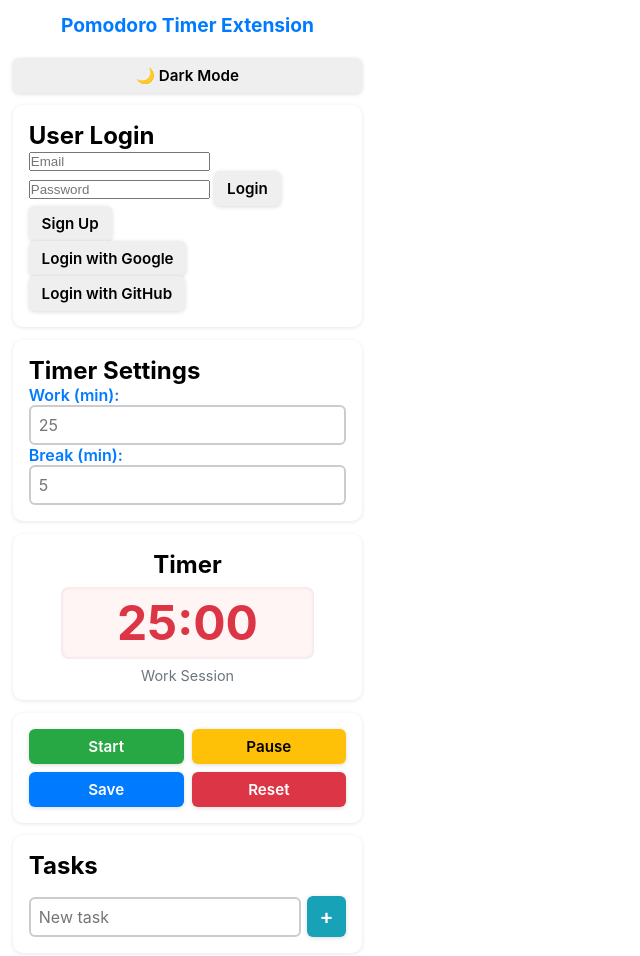
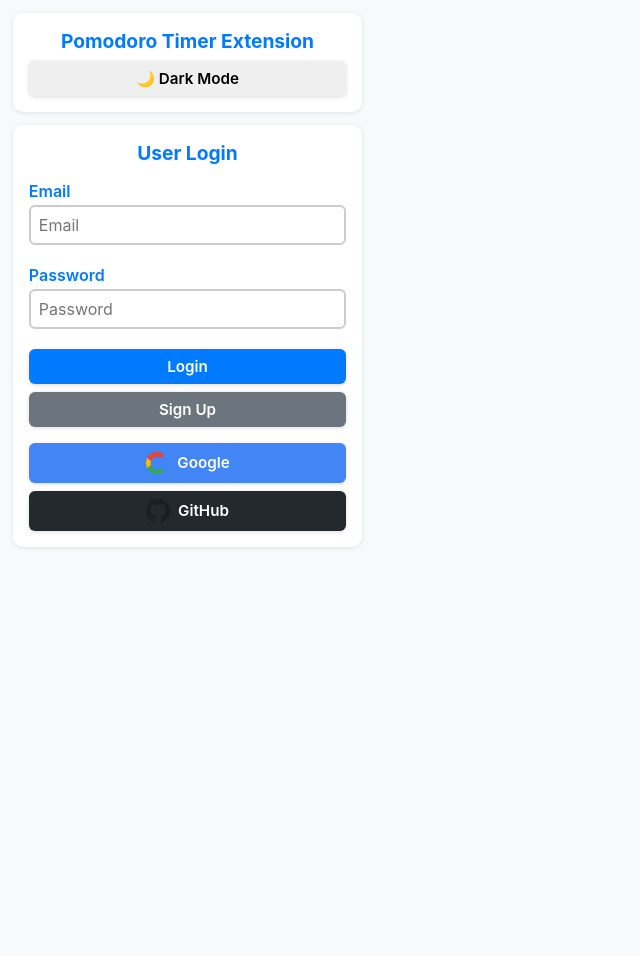
Before and after one commit to alok-38/poomodoro, a browser extension: page index.html in a window 1280 px wide. Shown: the whole page, without its empty margins (0-640 px from the left). After the commit the page ends 800 px from the top, so only its background shows below. Drawn offline with Linux system fonts and the light colour scheme; files whose address does not match are found by name.

Commit message:
Testing login using dummy validation

```diff
--- a/index.html
+++ b/index.html
@@ -4,42 +4,58 @@
 <head>
     <meta charset="UTF-8">
     <meta name="viewport" content="width=device-width, initial-scale=1.0">
-    <title>Pomodoro Timer Chrome Extension</title>
+    <title>Pomodoro Timer Extension</title>
     <link rel="stylesheet" href="styles/main.css">
     <script src="scripts/timer.js" defer></script>
     <script src="scripts/dark-mode.js" defer></script>
 </head>
 
 <body>
-    <header>
+
+    <body>
+        <header class="card center">
             <h1>Pomodoro Timer Extension</h1>
+            <!-- Dark mode toggle -->
+            <button id="dark-mode-toggle">🌙 Dark Mode</button>
         </header>
-
-    <!-- Dark mode -->
-    <button id="dark-mode-toggle">🌙 Dark Mode</button>
 
         <!-- 0️⃣ Authentication Section -->
         <section id="auth-section" class="card">
             <h2>User Login</h2>
 
-        <!-- Email/password form -->
-        <form id="login-form">
+            <!-- Email/Password Form -->
+            <form id="login-form" novalidate>
+                <div class="input-row">
+                    <label for="email">Email</label>
                     <input type="email" id="email" placeholder="Email" required>
+                </div>
+                <div class="input-row">
+                    <label for="password">Password</label>
                     <input type="password" id="password" placeholder="Password" required>
-            <button type="submit">Login</button>
+                </div>
+                <div class="controls">
+                    <button type="submit" id="loginBtn">Login</button>
                     <button type="button" id="signupBtn">Sign Up</button>
+                </div>
             </form>
 
-        <!-- Social logins -->
-        <div id="social-logins">
-            <button id="googleLoginBtn">Login with Google</button>
-            <button id="githubLoginBtn">Login with GitHub</button>
+            <!-- Social Logins -->
+            <div id="social-logins" class="controls">
+                <button type="button" id="googleLoginBtn">
+                    <img src="assets/Google__G__logo.svg" alt="Google Logo" class="icon">
+                    Google
+                </button>
+                <button type="button" id="githubLoginBtn">
+                    <img src="assets/Octicons-mark-github.svg" alt="GitHub Logo" class="icon">
+                    GitHub
+                </button>
             </div>
         </section>
 
-
+        <!-- Main UI (hidden by default) -->
+        <div id="main-ui">
             <!-- 1️⃣ Timer Settings -->
-    <section aria-labelledby="timer-settings" class="card">
+            <section class="card" aria-labelledby="timer-settings">
                 <h2 id="timer-settings">Timer Settings</h2>
                 <form>
                     <div class="input-row">
@@ -54,14 +70,14 @@
             </section>
 
             <!-- 2️⃣ Timer Display -->
-    <section aria-labelledby="timer-display" class="card center">
+            <section class="card center" aria-labelledby="timer-display">
                 <h2 id="timer-display">Timer</h2>
                 <div id="timer" role="timer" aria-live="polite">25:00</div>
                 <p id="session-type" class="session-label">Work Session</p>
             </section>
 
-    <!-- 3️⃣ Control Buttons (don’t move this or JS breaks) -->
-    <section aria-label="Timer Controls" class="controls card">
+            <!-- 3️⃣ Control Buttons -->
+            <section class="card controls" aria-label="Timer Controls">
                 <button id="startBtn">Start</button>
                 <button id="pauseBtn">Pause</button>
                 <button id="saveBtn">Save</button>
@@ -69,17 +85,18 @@
             </section>
 
             <!-- 4️⃣ Task List -->
-    <section aria-labelledby="task-section" class="card">
+            <section class="card" aria-labelledby="task-section">
                 <h2 id="task-section">Tasks</h2>
                 <ul id="task-list">
-            <!-- Tasks will be populated dynamically -->
+                    <!-- Tasks populated dynamically -->
                 </ul>
                 <div class="task-input">
                     <input type="text" id="new-task" name="new-task" placeholder="New task">
                     <button type="button" id="add-task">+</button>
                 </div>
             </section>
-
+        </div>
+    </body>
 
 </body>
 
--- a/styles/main.css
+++ b/styles/main.css
@@ -16,6 +16,11 @@
     display: flex;
     flex-direction: column;
     gap: 0.8rem;
+}
+
+/* Hide main UI by default */
+#main-ui {
+    display: none;
 }
 
 /* ---------- Card Layout ---------- */
@@ -71,6 +76,7 @@
     box-shadow: 0 1px 4px rgba(0, 0, 0, 0.15);
 }
 
+/* Timer buttons */
 #startBtn {
     background-color: #28a745;
     color: #fff;
@@ -127,7 +133,9 @@
 
 /* ---------- Inputs ---------- */
 input[type="number"],
-input[type="text"] {
+input[type="text"],
+input[type="email"],
+input[type="password"] {
     font-family: inherit;
     font-size: 1rem;
     padding: 0.5rem;
@@ -140,10 +148,22 @@
     color: #333;
 }
 
-input[type="number"]:focus,
-input[type="text"]:focus {
+input:focus {
     border-color: #007bff;
     box-shadow: 0 0 0 3px rgba(0, 123, 255, 0.25);
+}
+
+/* ---------- Input Rows ---------- */
+.input-row {
+    display: flex;
+    flex-direction: column;
+    margin-bottom: 0.6rem;
+}
+
+.input-row label {
+    margin-bottom: 0.3rem;
+    color: #007bff;
+    font-weight: 600;
 }
 
 /* ---------- Tasks ---------- */
@@ -184,20 +204,7 @@
     flex: 1;
 }
 
-/* ---------- Labels ---------- */
-label {
-    color: #007bff;
-    font-weight: 600;
-}
-
 /* ---------- Dark Mode ---------- */
-/* Default (light) styles are already there */
-body {
-    background-color: #fff;
-    color: #000;
-}
-
-/* Dark mode styles */
 body.dark-mode {
     background-color: #121212;
     color: #f5f5f5;
@@ -206,6 +213,10 @@
 .card.dark-mode {
     background-color: #1e1e1e;
     color: #f5f5f5;
+}
+
+#dark-mode-toggle {
+    width: 100%;
 }
 
 button.dark-mode {
@@ -218,3 +229,118 @@
     color: #f5f5f5;
     border: 1px solid #555;
 }
+
+/* ---------- Auth Section ---------- */
+#auth-section {
+    display: flex;
+    flex-direction: column;
+    align-items: center;
+    justify-content: center;
+    height: 100%;
+    /* fill vertical space */
+    gap: 1rem;
+    padding: 1rem;
+}
+
+#auth-section h2 {
+    color: #007bff;
+    font-size: 1.2rem;
+}
+
+#login-form {
+    display: flex;
+    flex-direction: column;
+    width: 100%;
+    gap: 0.6rem;
+}
+
+#login-form .controls {
+    display: flex;
+    flex-direction: column;
+    gap: 0.5rem;
+}
+
+#loginBtn,
+#signupBtn {
+    width: 100%;
+    padding: 0.5rem;
+    font-weight: 600;
+    border-radius: 6px;
+    border: none;
+    cursor: pointer;
+    transition: all 0.2s ease-in-out;
+}
+
+#loginBtn {
+    background-color: #007bff;
+    color: #fff;
+}
+
+#signupBtn {
+    background-color: #6c757d;
+    color: #fff;
+}
+
+#loginBtn:hover,
+#signupBtn:hover {
+    filter: brightness(1.1);
+    transform: translateY(-1px);
+}
+
+#loginBtn:active,
+#signupBtn:active {
+    transform: translateY(1px);
+    filter: brightness(0.9);
+}
+
+#social-logins {
+    display: flex;
+    flex-direction: column;
+    gap: 0.5rem;
+    width: 100%;
+}
+
+#social-logins button {
+    display: flex;
+    align-items: center;
+    justify-content: center;
+    gap: 0.5rem;
+    width: 100%;
+    padding: 0.5rem;
+    border-radius: 6px;
+    font-weight: 600;
+    cursor: pointer;
+    border: none;
+    transition: all 0.2s ease-in-out;
+}
+
+/* Google button */
+#googleLoginBtn {
+    background-color: #4285F4;
+    color: #fff;
+}
+
+/* GitHub button */
+#githubLoginBtn {
+    background-color: #24292e;
+    color: #fff;
+}
+
+#googleLoginBtn:hover,
+#githubLoginBtn:hover {
+    filter: brightness(1.1);
+    transform: translateY(-1px);
+}
+
+#googleLoginBtn:active,
+#githubLoginBtn:active {
+    transform: translateY(1px);
+    filter: brightness(0.9);
+}
+
+/* Auth Icons */
+.icon {
+    width: 24px;
+    height: 24px;
+    object-fit: contain;
+}
```
Also changed, not shown: assets/Google__G__logo.svg (added), assets/Octicons-mark-github.svg (added). Lines whose indentation alone changed are shown as unchanged.
